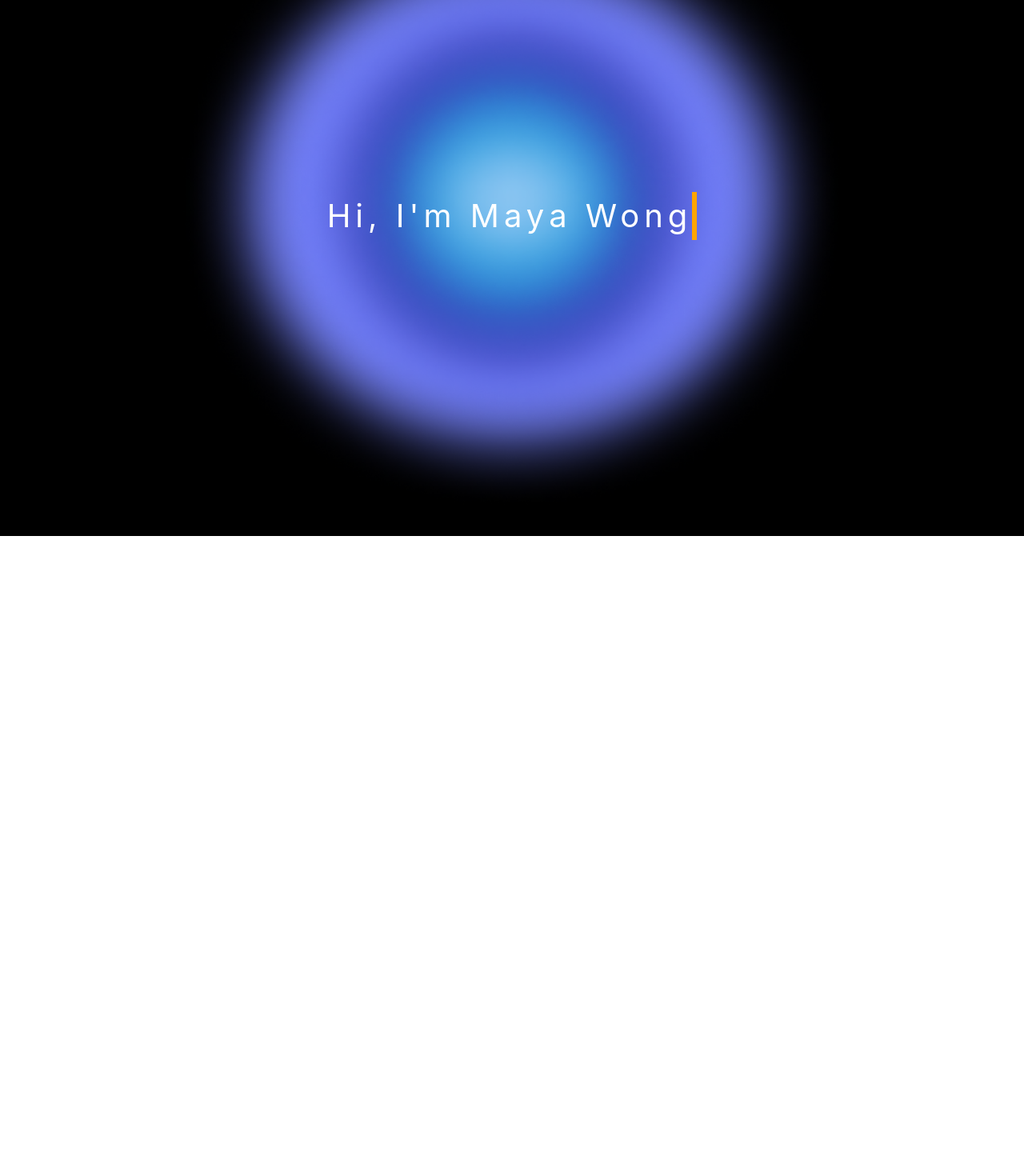
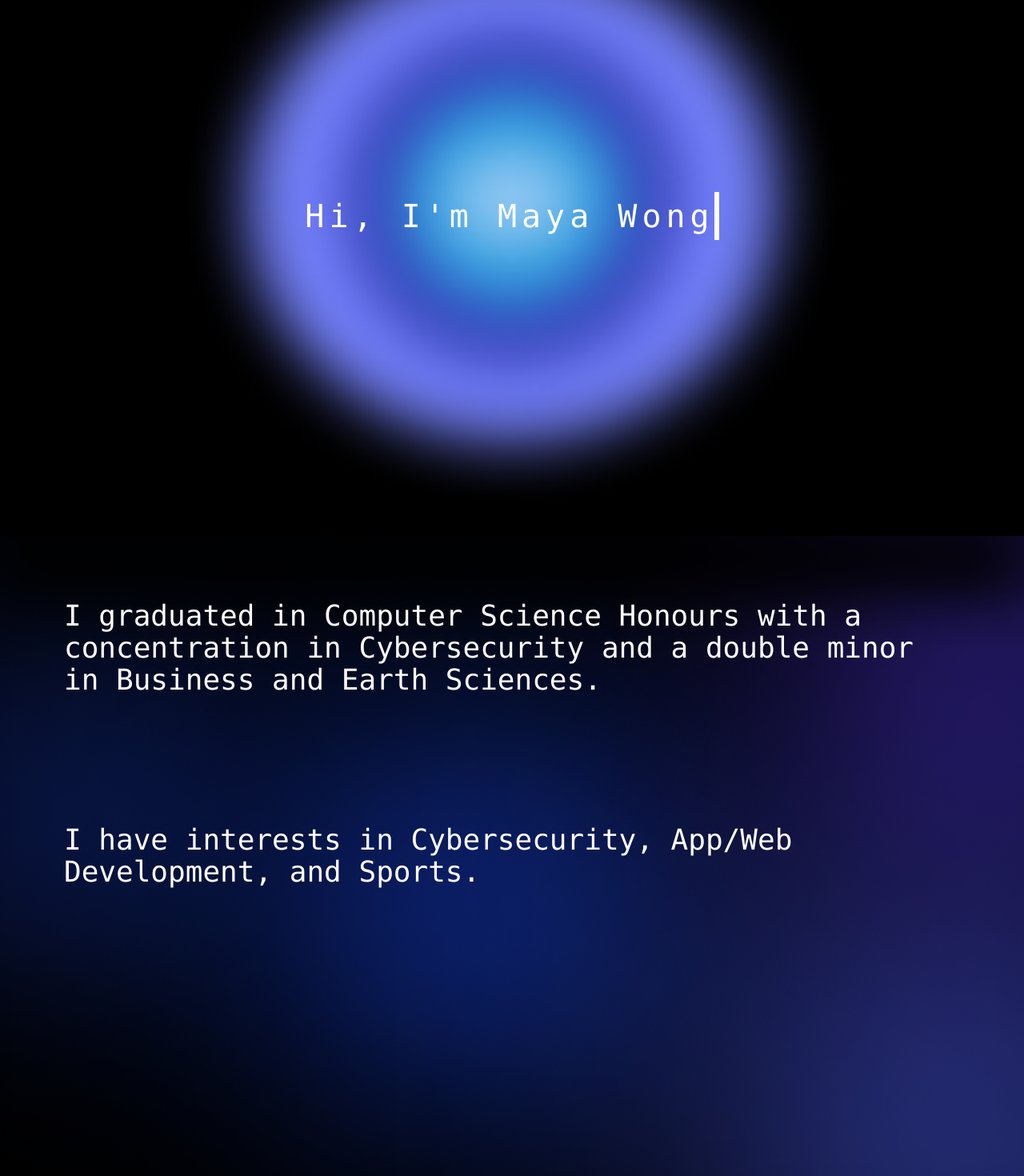
Before and after one commit to mayawong8/personalwebsite, a Next.js app: page / in a window 1280 px wide. Shown: the part 130-1600 px from the top of the page at 80% size. Before the commit the page ends 800 px from the top, so only its background shows below. Built offline with nearby package versions, Linux system fonts and the light colour scheme.

Commit message:
started intro page

```diff
--- a/pages/index.tsx
+++ b/pages/index.tsx
@@ -14,9 +14,14 @@ export default function Home() {
     <main>
       <section className="background-section-1 flex justify-center items-center h-screen">
         <div>
-          <h1 className="typewriter">Hi, I'm Maya Wong</h1>
+          <h1 className="typewriter font-mono">Hi, I'm Maya Wong</h1>
         </div>
-
+      </section>
+      <section className="background-section-2 h-screen">
+        <div>
+          <p className="font-mono text-white text-4xl p-20">I graduated in Computer Science Honours with a concentration in Cybersecurity and a double minor in Business and Earth Sciences. </p>
+          <p className="font-mono text-white text-4xl p-20">I have interests in Cybersecurity, App/Web Development, and Sports. </p>
+        </div>
       </section>
     </main>
     </div>
--- a/styles/globals.css
+++ b/styles/globals.css
@@ -17,6 +17,12 @@ a {
 }
 .background-section-1{
   background-image: url("../public/bg-1.png");
+  background-size: cover;
+  background-position: center;
+}
+
+.background-section-2 {
+  background-image: url("../public/bg-2.png");
   background-size: cover;
   background-position: center;
 }
@@ -55,6 +61,6 @@ a {
   }
 
   50% {
-    border-color: orange;
+    border-color: white;
   }
 }
```
Also changed, not shown: public/bg-2.png (added).
